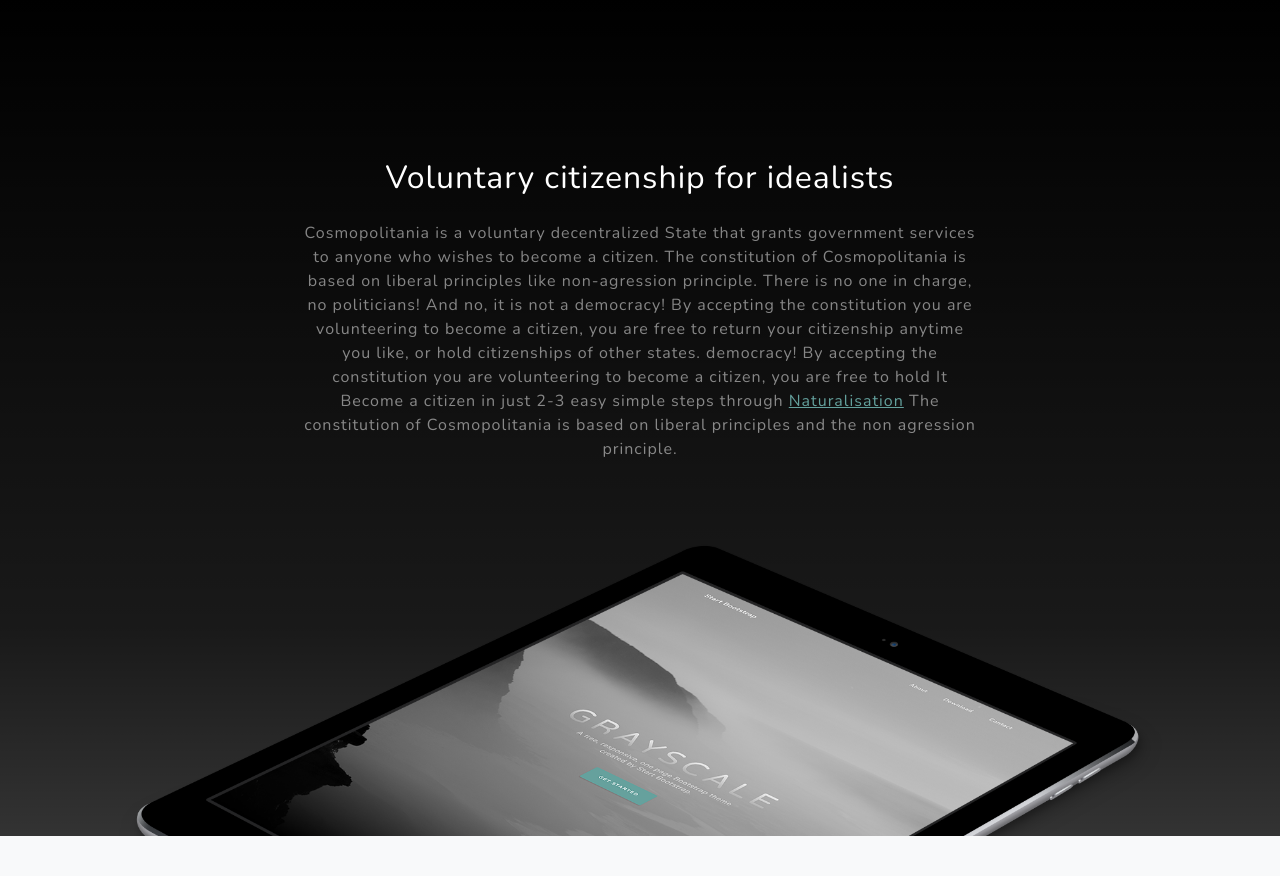
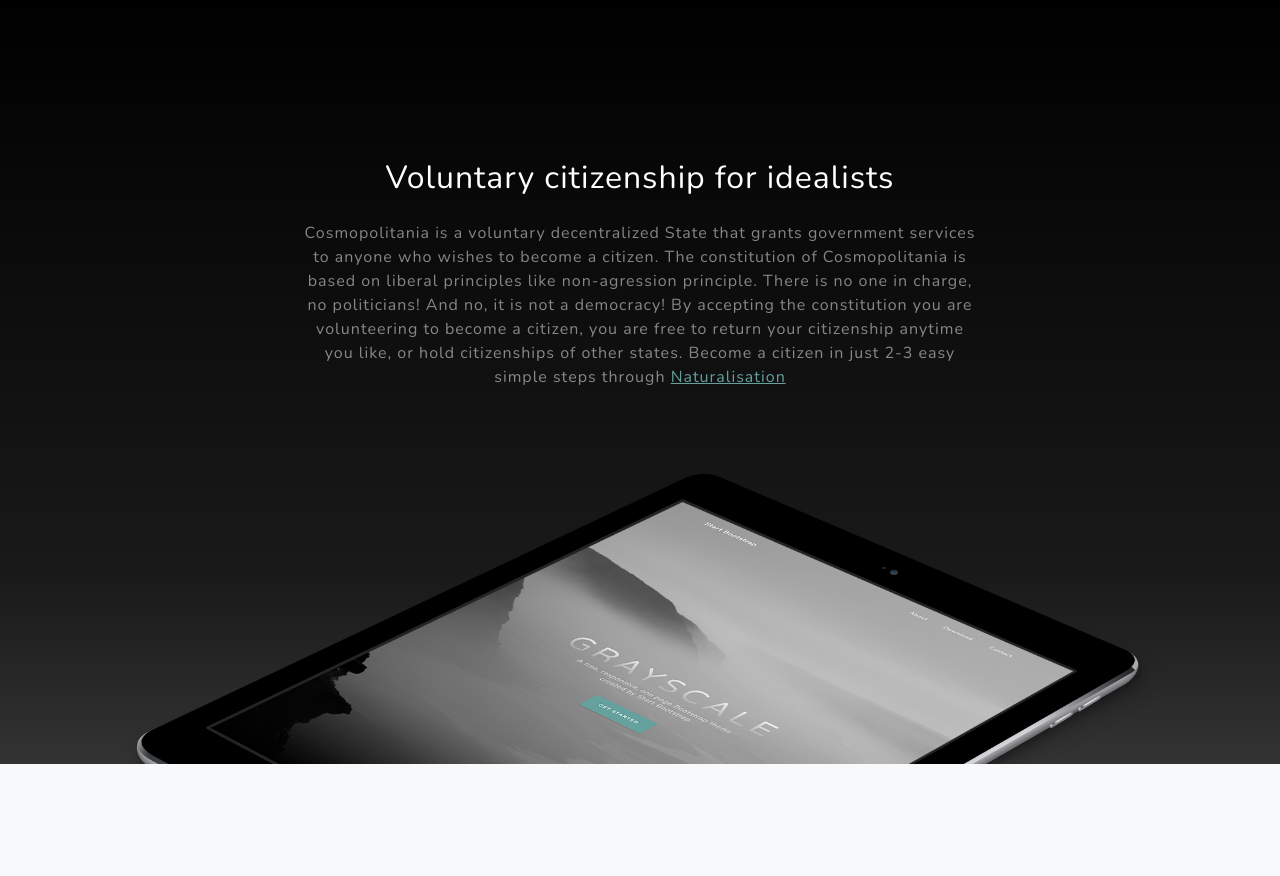
Before and after one commit to geroborch/django, a Django app: template mysite/cosmopolitania/templates/index.html in a window 1280 px wide. Shown: the part 801-1677 px from the top of the page. Run offline with Django 3.2, Linux system fonts and the light colour scheme; the template is opened without the code that fills it, so the values that code supplies are empty; some libraries are stand-ins or nearby versions.

Commit message:
final one thats running on .org

```diff
--- a/mysite/cosmopolitania/templates/index.html
+++ b/mysite/cosmopolitania/templates/index.html
@@ -56,10 +56,9 @@
                             Cosmopolitania is a voluntary decentralized State that grants government services to anyone who wishes to become a citizen.
                             The constitution of Cosmopolitania is based on liberal principles like non-agression principle. There is no one in charge,
                             no politicians! And no, it is not a democracy! By accepting the constitution you are volunteering to become a citizen, you are free
-                             to return your citizenship anytime you like, or hold citizenships of other states. democracy! By accepting the constitution you are volunteering to become a citizen, you are free to hold
-                            It  Become a citizen in just 2-3 easy simple steps through
+                             to return your citizenship anytime you like, or hold citizenships of other states. Become a citizen in just 2-3 easy simple steps through
                             <a href="https://www.cosmopolitania.org/naturalisation">Naturalisation</a>
-                            The constitution of Cosmopolitania is based on liberal principles and the non agression principle.
+
                         </p>
                     </div>
                 </div>
```
